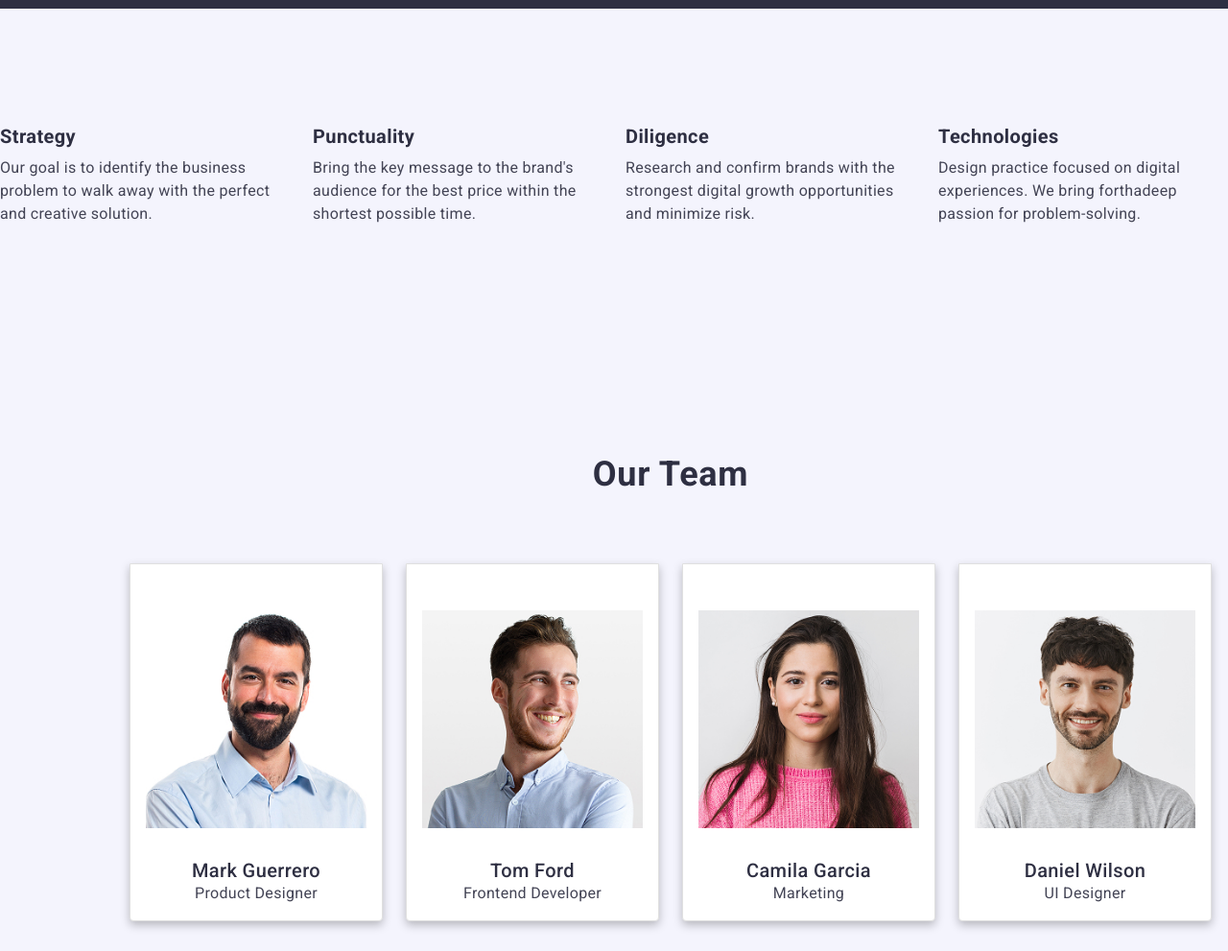
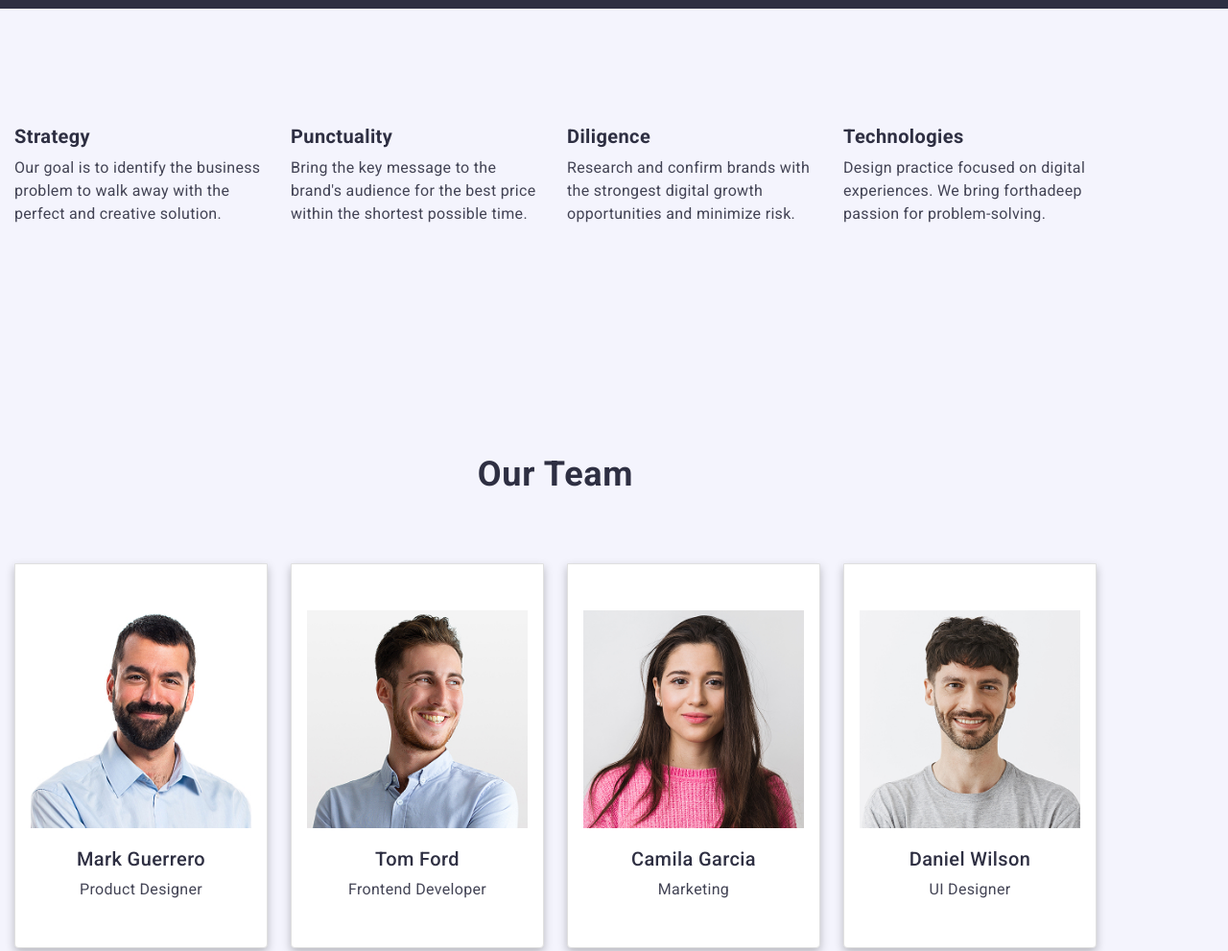
Before and after one commit to Anfisa2303/goit-markup-hw-03-goit-markup-hw-03, a plain HTML site: page index.html in a window 1280 px wide. Shown: the part 800-1791 px from the top of the page at 96% size. Drawn offline with nearby package versions, Linux system fonts and the light colour scheme.

Commit message:
homee work

```diff
--- a/css/styles.css
+++ b/css/styles.css
@@ -176,7 +176,7 @@ header{
     background-color: #404BBF;
 }
 .our-team-section{
-    padding:120px;
+    padding:120px 0;
 }
 .team-member-card{
     background-color: #FFFFFF;
@@ -190,7 +190,9 @@ header{
  list-style: none;
 }
 .feature-item{
-    width: calc((100% - 3 * 24px) / 4 );
+    display: flex;
+    gap: 24px;
+    width: calc((100% - 72px) / 4 );
     box-sizing: border-box;
 }
 .feature-title{
@@ -277,6 +279,7 @@ header{
     color: #2e2f42;
     line-height: 1.2;
     text-align:center;
+    margin-bottom: 8px;
 }
 .card-text{
     font-size: 16px;
@@ -301,6 +304,8 @@ header{
 .portfolio-item{
     background-color: #FFFFFF;
     width: calc((100% - 48px) / 3);
+    column-gap: 24px;
+    row-gap: 48px;
     box-sizing: border-box;
     border-bottom: 1px solid #9ca1ce;
     padding: 8px;
@@ -314,6 +319,11 @@ header{
   text-align: center;
 }
 .feature-portfolio{
+    padding: 32px 16px;
+    border: 1px solid #e7e9fc;
+    border-top: none;
+}
+.container-portfolio{
     padding: 32px 16px;
     border: 1px solid #e7e9fc;
     border-top: none;
--- a/index.html
+++ b/index.html
@@ -41,64 +41,94 @@
         </div>
       </section>
       <section class="advantages-section">
+        <div class="container">
         <h2 class="visually-hidden">Our Advantages</h2>
         <ul class="feature-list">
           <li class="feature-item">
+            <div class="feature-section">
             <h3 class="feature-title">Strategy</h3>
+            <div class="feature-comand text">
             <p class="feature-text"> Our goal is to identify the business problem to walk away with the perfect and creative solution.</p>
+            </div>
+            </div>
           </li>
           <li class="feature-item">
+            <div class="feature-section">
             <h3 class="feature-title">Punctuality</h3>
+            <div class="feature-comand text">
             <p class="feature-text"> Bring the key message to the brand's audience for the best price within the shortest possible time. </p>
+            </div>
+            </div>
           </li>
           <li class="feature-item">
+            <div class="feature-section">
             <h3 class="feature-title">Diligence</h3>
+            <div class="feature-comand text">
             <p class="feature-text"> Research and confirm brands with the strongest digital growth opportunities and minimize risk. </p>
+            </div>
+            </div>
           </li>
           <li class="feature-item">
+            <div class="feature-section">
             <h3 class="feature-title">Technologies</h3>
+            <div class="feature-comand text">
             <p class="feature-text">Design practice focused on digital experiences. We bring forthadeep passion for problem-solving.</p>
+            </div>
+            </div>
+          </div>
           </li>
         </ul>
-      </section>
-      <section class="our-team-section ">
+       </section>
+       <section class="our-team-section ">
         <div class="container">
         <h2 class="section-title">Our Team</h2>
         <ul class="team-list">
           <li class="team-member-card">
             <div class="team-card">
             <img src="./images/product-designer.jpg" alt="Product Designer" width="264">
+            <div class="feature-team">
+            <h3 class="card-title"> Mark Guerrero</h3>
+            <div class="feature-team position">
+            <p class="team-position">Product Designer</p>
             </div>
-            <h3 class="card-title"> Mark Guerrero</h3>
-            <p class="team-position">Product Designer</p>
+            </div>
           </li>
           <li class="team-member-card">
             <div class="team-card">
             <img src="./images/frontend-developerr.jpg" alt="Frontend Developer" width="264">
-          </div>
+          <div class="feature-team">
             <h3 class="card-title">Tom Ford</h3>
+            <div class="feature-team position">
             <p class="team-position">Frontend Developer</p>
+            </div>
+            </div>
           </li>
            <li class="team-member-card">
             <div class="team-card">
             <img src="./images/marketing.jpg " alt="Marketing" width="264" >
+            <div class="feature-team">
+            <h3 class="card-title">Camila Garcia</h3>
+            <div class="feature-team position">
+            <p class="team-position">Marketing</p>
             </div>
-            <h3 class="card-title">Camila Garcia</h3>
-            <p class="team-position">Marketing</p>
+            </div>
            </li>
            <li class="team-member-card">
             <div class="team-card">
             <img src="./images/ui-designerr.jpg" alt="UI Designer" width="264" >
+            <div class="feature-team">
+            <h3 class="card-title">Daniel Wilson</h3>
+            <div class="feature-team position">
+            <p class="team-position">UI Designer</p>
             </div>
-            <h3 class="card-title">Daniel Wilson</h3>
-            <p class="team-position">UI Designer</p>
+            </div>
+            </div>
           </li>
         </ul>
-          </div>
       </section>
     </main>
     <section class="portfolio-section">
-      <div class="container">
+      <div class="container-pottfolio">
       <h2 class="portfolio-title">Our Portfolio</h2>
       <ul class="portfolio-list">
         <li class="portfolio-item">
@@ -106,6 +136,7 @@
             <img src="./images/bankingg-app.jpg " alt="banking App" width="360" >
             <div class="portfolio-caption">
              <h3 class="card-title">Banking App</h3>
+             <div class="portfolio-comand">
              <p class="card-text">App</p>
             </div>
           </div>
@@ -115,6 +146,7 @@
            <img src="./images/cashless-payment.jpg" alt="Cashless Payment" width="360" >
            <div class="portfolio-caption">
             <h3 class="card-title">Cashless Payment</h3>
+            <div class="portfolio-comand">
             <p class="card-text">Marketing</p>
            </div>
           </div>
@@ -124,6 +156,7 @@
           <img src="./images/meditation-payment.jpg " alt="Meditation payment" width="360">
           <div class="portfolio-caption">
           <h3 class="card-title">Meditation App</h3>
+          <div class="portfolio-comand">
           <p class="card-text">App</p>
           </div>
             </div>
@@ -133,6 +166,7 @@
           <img src="./images/taxi-servicee.jpg " alt="Taxi Service" width="360" >
           <div class="portfolio-caption">
           <h3 class="card-title">Taxi Service</h3>
+          <div class="portfolio-comand">
           <p class="card-text">Marketing</p>
           </div>
          </div>
@@ -142,6 +176,7 @@
           <img src="./images/screen-illustrations.jpg " alt="Screen Illustrations" width="360">
           <div class="portfolio-caption">
           <h3 class="card-title">Screen Illustrations</h3>
+          <div class="portfolio-comand">
           <p class="card-text">Design</p>
           </div>
          </div>
@@ -151,11 +186,14 @@
           <img src="./images/online-service.jpg" alt="Marketing" width="360">
           <div class="portfolio-caption">
           <h3 class="card-title">Online Courses</h3>
+          <div class="portfolio-comand">
           <p class="card-text">Marketing</p>
+          </div>
           </div>
           </div>
         </li>
       </ul>
+      </div>
     </section>
     <footer class="footer-section">
       <div class="container">
```
